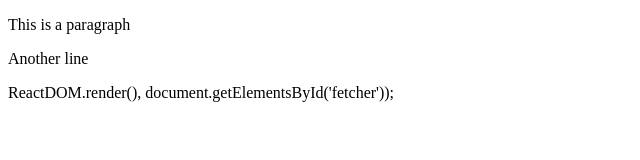
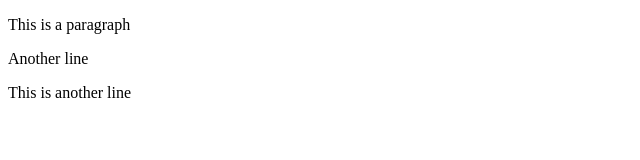
Before and after one commit to Christian-CR/git-test, a website: page index.html in a window 1280 px wide. Shown: the whole page, without its empty margins (0-640 px from the left). Drawn offline with Linux system fonts and the light colour scheme.

Commit message:
another one commit

```diff
--- a/index.html
+++ b/index.html
@@ -12,6 +12,8 @@
 
 	<p>This is a paragraph</p>
 	<p>Another line</p>
+	<p>This is another line</p>
+
 
 	<script type="text/babel">
 
@@ -37,11 +39,8 @@
 		}
 
 	}
-
+	ReactDOM.render(</App>), document.getElementsById('fetcher'));
 	</script>
-
-	ReactDOM.render(</App>), document.getElementsById('fetcher'));
-
 
 
 </body>
```
Also changed, not shown: package.json (added, +24 -0 lines), 2 other files.
